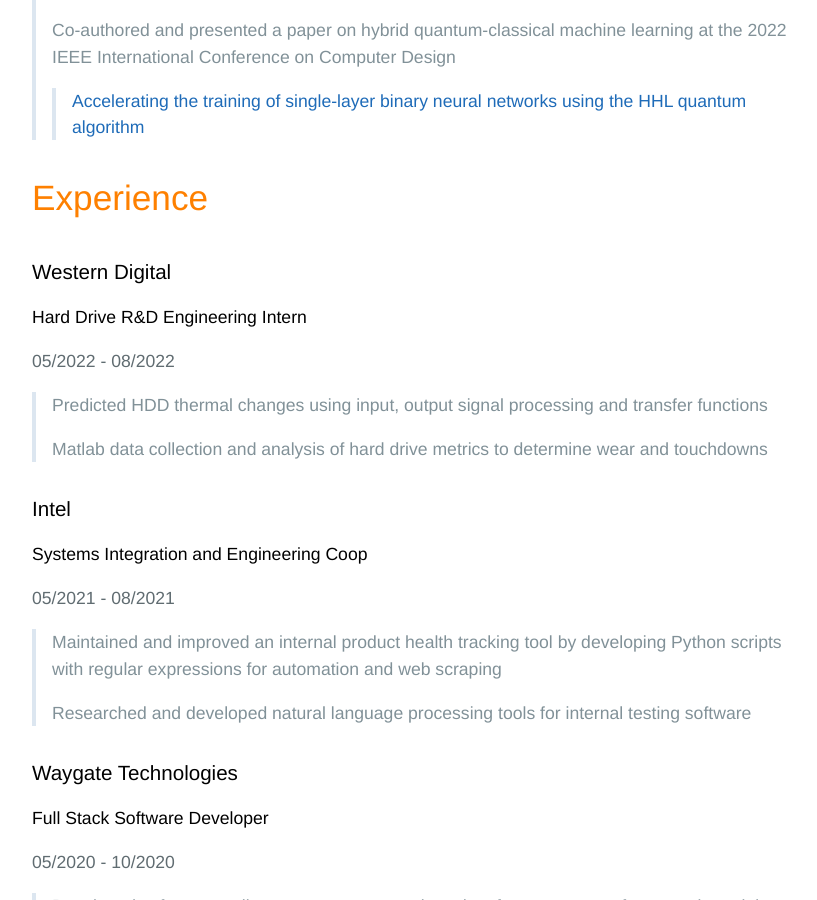
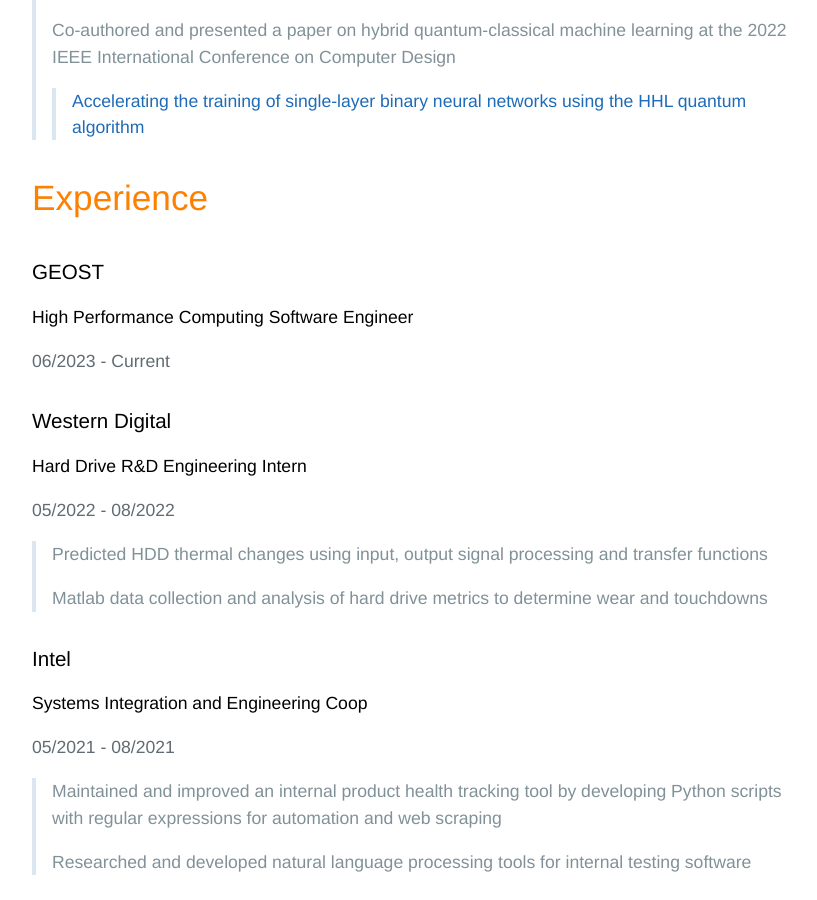
Before and after one commit to MartinHoffnagle/martinhoffnagle.github.io, a Jekyll site: the page built from index.md, in a window 1280 px wide and 900 px high, scrolled down 968 px. Shown: the whole window, without its empty margins (192-1009 px from the left). Built offline with Jekyll 4.4.1, drawn with Linux system fonts in a browser that asks for light colours; our own code applies the rules of GitHub Pages for plain Markdown files.

Commit message:
Added GEOST to index.md

```diff
--- a/index.md
+++ b/index.md
@@ -24,6 +24,11 @@ Academically, I have gained research experience writing my thesis on quantum com
 >> [Accelerating the training of single-layer binary neural networks using the HHL quantum algorithm](https://arxiv.org/abs/2210.12707)
 
 # Experience
+
+### GEOST
+#### High Performance Computing Software Engineer
+
+06/2023 - Current
 
 ### Western Digital
 #### Hard Drive R&D Engineering Intern
```
